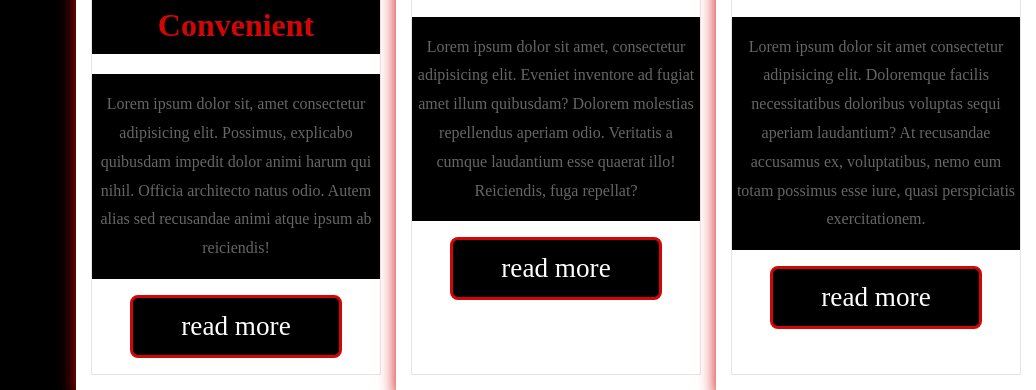
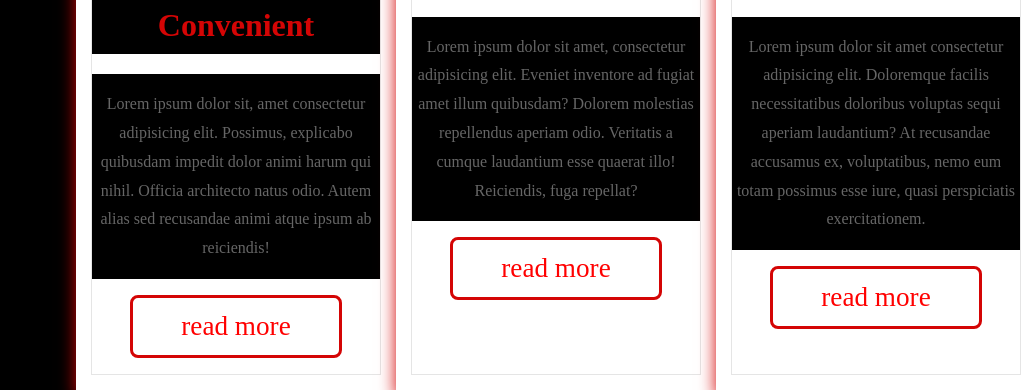
Before and after one commit to Anushka-Bhowmick/BOOKSTORE, a plain HTML site: page index.html in a window 1280 px wide. Shown: the part 1329-1719 px from the top of the page, without its empty margins (244-1280 px from the left). Drawn offline with Linux system fonts and the light colour scheme; a web font is replaced by a local one.

Commit message:
Update style.css

```diff
--- a/style.css
+++ b/style.css
@@ -179,5 +179,11 @@ p {
     font-size: 1.7rem;
     border-radius: .5rem;
     border: .2rem solid rgb(212, 5, 5);
+     color: red;
+    cursor: pointer;
+    background: none;
+}
+.btn:hover{
+    background-color:rgb(212, 5, 5);
     color: white;
 }
```
